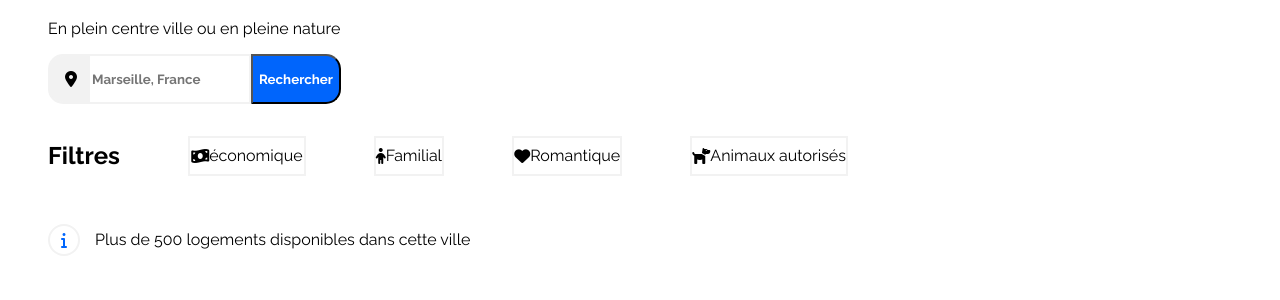
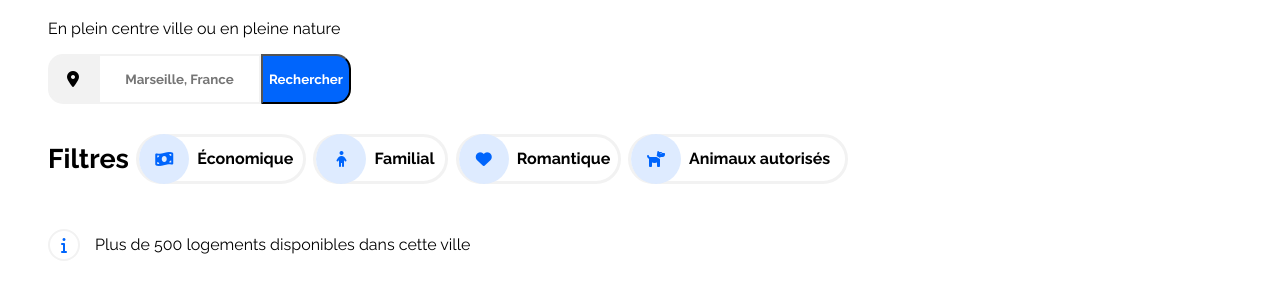
Before and after one commit to vitinolo/thibautlenoir_2_20092021, a plain HTML site: page index.html in a window 1280 px wide. Shown: the part 192-492 px from the top of the page. Drawn offline with Linux system fonts and the light colour scheme.

Commit message:
filtres2

```diff
--- a/index.html
+++ b/index.html
@@ -28,17 +28,19 @@
             <input type="text" placeholder="Marseille, France" class="research-bar">
             <button class="button-research">Rechercher</button>
         </div>
+        <!--fitres-->
        <div class="filtres">
          <h2 class="title2">Filtres</h2>
-         <div class="icon-economique"><i class="fas fa-money-bill-wave"></i><a href="">économique</a>
+         <div class="icon-economique"><i class="fas fa-money-bill-wave"></i><a class="economique" href="">Économique</a>
          </div>
-         <div class="icon-familial"><i class="fas fa-child"></i><a href="">Familial</a>
+         <div class="icon-familial"><i class="fas fa-child"></i><a class="familial" href="">Familial</a>
          </div>
-         <div class="icon-romantique"><i class="fas fa-heart"></i><a href="">Romantique</a>
+         <div class="icon-romantique"><i class="fas fa-heart"></i><a class="romantique" href="">Romantique</a>
          </div>
-         <div class="icon-animaux"><i class="fas fa-dog"></i><a href="">Animaux autorisés</a>
+         <div class="icon-animaux"><i class="fas fa-dog"></i><a class="animaux" href="">Animaux autorisés</a>
          </div>
          </div>
+         <!--sous-titre-->
          <div class="icon-information"><i class="fas fa-info"></i><p class="subtitleh2">Plus de 500 logements disponibles dans cette ville</p>
          </div>
        </div>
--- a/style.css
+++ b/style.css
@@ -40,13 +40,21 @@ nav a:hover{
 }
 /*research*/
 .fas.fa-map-marker-alt{
-    display: inline-flex;
+    display: flex;
     border:2px solid #f2f2f2;
     background-color: #f2f2f2;
-    width:40px;
-    height:50.4px;
-    padding:15px 0px 0px 15px;
+    width:50px;
+    height:50px;
     border-radius:15px 0px 0px 15px;
+    align-items:center;
+    justify-content: center;
+}
+.fas.fa-map-marker-alt::before{
+    display:flex;
+    width:30px;
+    height:30px;
+    align-items:center;
+    justify-content: center;
 }
 .research {
     display: inline-flex;
@@ -57,6 +65,8 @@ nav a:hover{
 .research-bar{
     border:2px solid #f2f2f2;
     font-weight:bold ;
+    text-align:center;
+    color:black;
 }
 
 .button-research{
@@ -67,6 +77,7 @@ nav a:hover{
     padding-top: 15px;
     border-radius:0px 15px 15px 0px;
 }
+
 /*filtres*/
 
 .filtres{
@@ -75,37 +86,126 @@ nav a:hover{
     justify-content: space-between;
     max-width:800px;
     line-height: 4em;
+    font-weight:bold;
 }
+h2{
+    font-size:27px;
+}
+
+/*filtre economique*/
+.icon-economique{
+    display:flex;
+    border:3px solid #f2f2f2;
+    padding:1px 1px 1px 0px;
+    height:50px;
+    align-items:center;
+    border-radius:30px 30px 30px 30px;
+}
+a.economique{
+    width:105px;
+}
+
+i.fas.fa-money-bill-wave{
+    display:flex;
+    align-items:center;
+    width:50px;
+    height: 50px;
+    border-radius:30px 30px 30px 30px;
+    background-color:#deebff;
+    justify-content:center;
+    margin-right:0.5rem;
+}
+
+
+i.fas.fa-money-bill-wave::before{
+    display:flex;
+    color:#0065fc;
+}
+/*filtre familial*/
+.icon-familial{
+    display:flex;
+    border:3px solid #f2f2f2;
+    padding:1px 1px 1px 0px;
+    height:50px;
+    align-items:center;
+    border-radius:30px 30px 30px 30px;
+}
+a.familial{
+    width:70px;
+}
+i.fas.fa-child{
+    display:flex;
+    align-items:center;
+    width:50px;
+    height: 50px;
+    border-radius:30px 30px 30px 30px;
+    background-color:#deebff;
+    justify-content:center;
+    margin-right:0.5rem;
+}
+i.fas.fa-child::before{
+    display:flex;
+    color:#0065fc;
+}
+/*filtre romantique*/
+.icon-romantique{
+    display:flex;
+    border:3px solid #f2f2f2;
+    padding:1px 1px 1px 0px;
+    height:50px;
+    align-items:center;
+    border-radius:30px 30px 30px 30px;
+}
+a.romantique{
+    width:100px;
+}
+i.fas.fa-heart{
+    display:flex;
+    align-items:center;
+    width:50px;
+    height: 50px;
+    border-radius:30px 30px 30px 30px;
+    background-color:#deebff;
+    justify-content:center;
+    margin-right:0.5rem;
+}
+i.fas.fa-heart::before{
+    display:flex;
+    color:#0065fc;
+}
+/*filtre animaux*/
+.icon-animaux{
+    display:flex;
+    border:3px solid #f2f2f2;
+    padding:1px 1px 1px 0px;
+    height:50px;
+    width:220px;
+    align-items:center;
+    border-radius:30px 30px 30px 30px;
+}
+i.fas.fa-dog{
+    display:flex;
+    align-items:center;
+    width:50px;
+    height: 50px;
+    border-radius:30px 30px 30px 30px;
+    background-color:#deebff;
+    justify-content:center;
+    margin-right:0.5rem;
+}
+i.fas.fa-dog::before{
+    display:flex;
+    color:#0065fc;
+}
+.filtre.icon.a{
+    margin-right:2em;
+}
+/*icone information*/
+
 .icon-information{
     display:flex;
     align-items:center;
     line-height: 2em;
-}
-.icon-economique{
-    display:flex;
-    border:2px solid #f2f2f2;
-    padding:1px 1px 1px 1px;
-    height:40px;
-    align-items:center;
-}
-
-.icon-familial{
-    display:flex;
-    border:2px solid #f2f2f2;
-    height:40px;
-    align-items:center;
-}
-.icon-romantique{
-    display:flex;
-    border:2px solid #f2f2f2;
-    height:40px;
-    align-items:center;
-}
-.icon-animaux{
-    display:flex;
-    border:2px solid #f2f2f2;
-    height:40px;
-    align-items:center;
 }
 i.fas.fa-info{
     display:flex;
```
Lines whose indentation alone changed are shown as unchanged.
